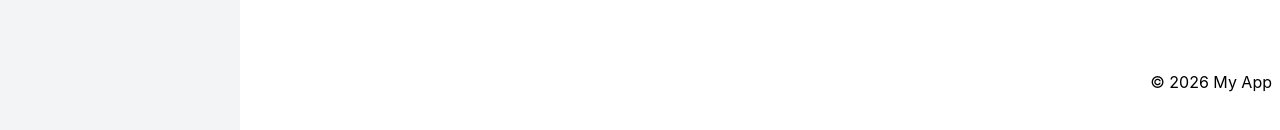
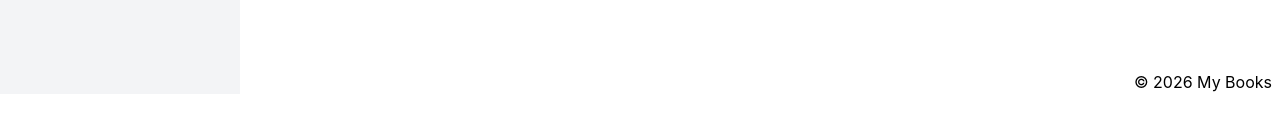
Before and after one commit to Luffy1087-2/my-books, a React (Vite) app: page /books in a window 1280 px wide. Shown: the part 706-836 px from the top of the page. After the commit the page ends 800 px from the top, so only its background shows below. Built offline with nearby package versions, Linux system fonts and the light colour scheme.

Commit message:
chore: fix css classes

```diff
--- a/src/components/Layout.component.tsx
+++ b/src/components/Layout.component.tsx
@@ -13,12 +13,12 @@ export default function Layout() {
 
   return (
     <UserContext.Provider value={user}>
-      <div>
+      <div className='min-h-screen flex flex-col'>
         <header>
           <UserBar setUserState={setUserState} />
         </header>
-        <main className='flex flex-row items-start my-0 gap-3'>
-          <div className='h-screen'>
+        <main className='flex flex-1 flex-row my-0 gap-3'>
+          <div className='flex'>
             <NavBar />
           </div>
           <div className='content w-full text-center pt-2'>
@@ -26,7 +26,7 @@ export default function Layout() {
           </div>
         </main>
         <footer className='fixed bottom-0 right-0 mr-2'>
-          <p>&copy; 2026 My App</p>
+          <p>&copy; 2026 My Books</p>
         </footer>
       </div>
     </UserContext.Provider>
--- a/src/components/NavBar.component.tsx
+++ b/src/components/NavBar.component.tsx
@@ -6,7 +6,7 @@ export default function NavBar() {
   const user = useContext(UserContext);
 
   return (
-    <div className=" bg-gray-100 p-4 flex flex-col gap-2 mt-1 w-60 h-full">
+    <div className=" bg-gray-100 p-4 flex flex-1 flex-col gap-2 mt-1 w-60">
       <button className="bg-slate-500 hover:bg-slate-700 text-white text-xl font-semibold rounded-lg shadow-md transition-all duration-200 w-full border border-slate-700 hover:shadow-lg">
         <Link to="/books" className="block w-full h-full">Books</Link>
       </button>
--- a/src/components/UserBar.component.tsx
+++ b/src/components/UserBar.component.tsx
@@ -9,7 +9,7 @@ export default function UserBar({ setUserState }: {
   const user = useContext(UserContext);
 
   return (
-    <div className="userBar flex items-center justify-end p-4 bg-gray-100 rounded-lg shadow-md">
+    <div className="flex items-center justify-end p-4 bg-gray-100 rounded-lg shadow-md">
       {!sessionStorage.getItem('userToken') && (
         <SSOGoogleLoginButton
           setUserState={setUserState}
```
